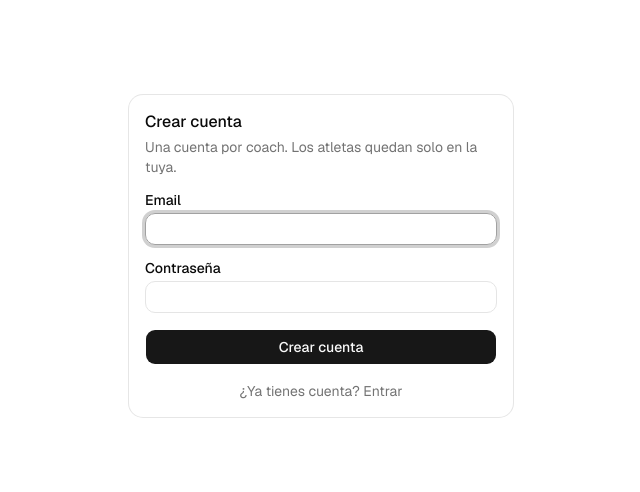
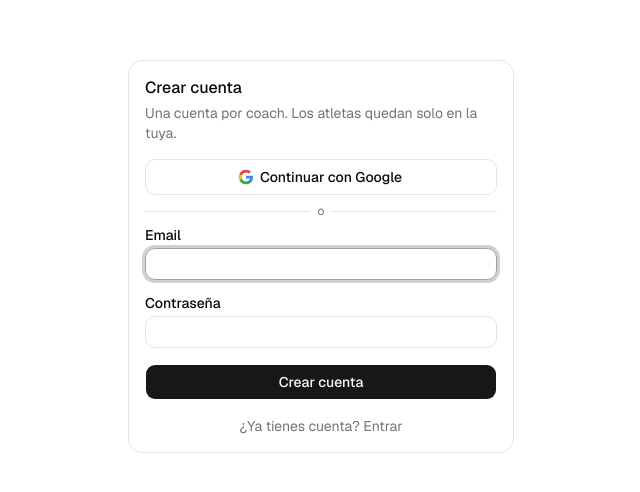
Before and after one commit to AlbaCasas/LiftOs, a Next.js app: page /sign-up in a window 1280 px wide. Shown: the part 144-636 px from the top of the page, without its empty margins (319-959 px from the left). Built offline with nearby package versions, Linux system fonts and the light colour scheme; no server answers.

Commit message:
feat(auth): sign in and sign up with Google

```diff
--- a/src/auth.ts
+++ b/src/auth.ts
@@ -1,5 +1,6 @@
 import NextAuth from "next-auth";
 import Credentials from "next-auth/providers/credentials";
+import Google from "next-auth/providers/google";
 
 import { verifyPassword } from "@/features/auth/infrastructure/password";
 import { coachRepository } from "@/features/auth/infrastructure/postgres-coaches";
@@ -9,6 +10,10 @@ export const { handlers, auth, signIn, signOut } = NextAuth({
   session: { strategy: "jwt" },
   pages: { signIn: "/sign-in" },
   providers: [
+    Google({
+      clientId: process.env.AUTH_GOOGLE_ID,
+      clientSecret: process.env.AUTH_GOOGLE_SECRET,
+    }),
     Credentials({
       credentials: {
         email: { type: "email" },
@@ -24,7 +29,7 @@ export const { handlers, auth, signIn, signOut } = NextAuth({
         if (!email || !password) return null;
 
         const user = await coachRepository.findByEmail(email);
-        if (!user) return null;
+        if (!user?.passwordHash) return null;
 
         const ok = await verifyPassword(password, user.passwordHash);
         if (!ok) return null;
@@ -34,7 +39,19 @@ export const { handlers, auth, signIn, signOut } = NextAuth({
     }),
   ],
   callbacks: {
-    jwt({ token, user }) {
+    signIn({ account, user }) {
+      if (account?.provider === "google") return Boolean(user.email);
+      return true;
+    },
+    async jwt({ token, user, account }) {
+      if (account?.provider === "google") {
+        const email =
+          typeof user.email === "string" ? user.email.toLowerCase().trim() : "";
+        if (!email) return token;
+        const coach = await coachRepository.findOrCreateByEmail(email);
+        token.sub = coach.id;
+        return token;
+      }
       if (user?.id) token.sub = user.id;
       return token;
     },
--- a/src/features/auth/application/actions.ts
+++ b/src/features/auth/application/actions.ts
@@ -7,11 +7,9 @@ import { signIn, signOut } from "@/auth";
 import { hashPassword } from "../infrastructure/password";
 import { coachRepository } from "../infrastructure/postgres-coaches";
 
-const emailAndPassword = (credentials: FormData) => ({
-  email: String(credentials.get("email") ?? "")
-    .toLowerCase()
-    .trim(),
-  password: String(credentials.get("password") ?? ""),
+const credentialsFrom = (formData: FormData) => ({
+  email: String(formData.get("email")).toLowerCase().trim(),
+  password: String(formData.get("password")),
 });
 
 export const signInCoach = async (
@@ -19,7 +17,7 @@ export const signInCoach = async (
   signinData: FormData,
 ) => {
   const t = await getTranslations("Auth");
-  const { email, password } = emailAndPassword(signinData);
+  const { email, password } = credentialsFrom(signinData);
   if (!email || !password) return { message: t("invalid") };
 
   try {
@@ -39,7 +37,7 @@ export const signUpCoach = async (
   signupData: FormData,
 ) => {
   const t = await getTranslations("Auth");
-  const { email, password } = emailAndPassword(signupData);
+  const { email, password } = credentialsFrom(signupData);
   if (!email || !password) return { message: t("invalid") };
   if (password.length < 8) return { message: t("passwordHint") };
 
@@ -72,3 +70,7 @@ export const signUpCoach = async (
 export const signOutCoach = async () => {
   await signOut({ redirectTo: "/sign-in" });
 };
+
+export const signInWithGoogle = async () => {
+  await signIn("google", { redirectTo: "/athletes" });
+};
--- a/src/features/auth/infrastructure/postgres-coaches.ts
+++ b/src/features/auth/infrastructure/postgres-coaches.ts
@@ -12,4 +12,9 @@ export const coachRepository = {
     await db.insert(users).values(coach);
     return coach;
   },
+  async findOrCreateByEmail(email: string) {
+    const existing = await this.findByEmail(email);
+    if (existing) return existing;
+    return this.create({ id: crypto.randomUUID(), email });
+  },
 };
--- a/src/features/auth/infrastructure/schema.ts
+++ b/src/features/auth/infrastructure/schema.ts
@@ -3,5 +3,5 @@ import { pgTable, text } from "drizzle-orm/pg-core";
 export const users = pgTable("users", {
   id: text("id").primaryKey(),
   email: text("email").notNull().unique(),
-  passwordHash: text("password_hash").notNull(),
+  passwordHash: text("password_hash"),
 });
--- /dev/null
+++ b/src/features/auth/ui/continue-with-oauth.tsx
@@ -0,0 +1,51 @@
+"use client";
+
+import { useFormStatus } from "react-dom";
+import { useTranslations } from "next-intl";
+
+import { Button } from "@/components/ui/button";
+import { signInWithGoogle } from "../application/actions";
+
+const GoogleMark = () => (
+  <svg viewBox="0 0 24 24" aria-hidden="true" data-icon="inline-start">
+    <path
+      fill="#4285F4"
+      d="M22.56 12.25c0-.78-.07-1.53-.2-2.25H12v4.26h5.92c-.26 1.37-1.04 2.53-2.21 3.31v2.77h3.57c2.08-1.92 3.28-4.74 3.28-8.09z"
+    />
+    <path
+      fill="#34A853"
+      d="M12 23c2.97 0 5.46-.98 7.28-2.66l-3.57-2.77c-.98.66-2.23 1.06-3.71 1.06-2.86 0-5.29-1.93-6.16-4.53H2.18v2.84C3.99 20.53 7.7 23 12 23z"
+    />
+    <path
+      fill="#FBBC05"
+      d="M5.84 14.09c-.22-.66-.35-1.36-.35-2.09s.13-1.43.35-2.09V7.07H2.18C1.43 8.55 1 10.22 1 12s.43 3.45 1.18 4.93l2.85-2.22.81-.62z"
+    />
+    <path
+      fill="#EA4335"
+      d="M12 5.38c1.62 0 3.06.56 4.21 1.64l3.15-3.15C17.45 2.09 14.97 1 12 1 7.7 1 3.99 3.47 2.18 7.07l3.66 2.84c.87-2.6 3.3-4.53 6.16-4.53z"
+    />
+  </svg>
+);
+
+const Submit = () => {
+  const t = useTranslations("Auth");
+  const { pending } = useFormStatus();
+  return (
+    <Button
+      type="submit"
+      variant="outline"
+      size="lg"
+      className="w-full"
+      disabled={pending}
+    >
+      <GoogleMark />
+      {pending ? t("submitting") : t("continueWithGoogle")}
+    </Button>
+  );
+};
+
+export const ContinueWithOAuth = () => (
+  <form action={signInWithGoogle}>
+    <Submit />
+  </form>
+);
--- a/src/features/auth/ui/sign-in-form.tsx
+++ b/src/features/auth/ui/sign-in-form.tsx
@@ -15,7 +15,9 @@ import {
 import { FieldError } from "@/components/ui/field-error";
 import { Input } from "@/components/ui/input";
 import { Label } from "@/components/ui/label";
+import { Separator } from "@/components/ui/separator";
 import { signInCoach } from "../application/actions";
+import { ContinueWithOAuth } from "./continue-with-oauth";
 
 export const SignInForm = () => {
   const t = useTranslations("Auth");
@@ -28,7 +30,16 @@ export const SignInForm = () => {
           <CardTitle>{t("signInTitle")}</CardTitle>
           <CardDescription>{t("signInDescription")}</CardDescription>
         </CardHeader>
-        <CardContent>
+        <CardContent className="flex flex-col gap-4">
+          <ContinueWithOAuth />
+          <div className="relative">
+            <Separator />
+            <span className="absolute inset-0 flex items-center justify-center">
+              <span className="bg-card px-2 text-xs text-muted-foreground">
+                {t("or")}
+              </span>
+            </span>
+          </div>
           <form action={action} className="flex flex-col gap-4" noValidate>
             <div className="flex flex-col gap-1.5">
               <Label htmlFor="email">{t("email")}</Label>
--- a/src/features/auth/ui/sign-up-form.tsx
+++ b/src/features/auth/ui/sign-up-form.tsx
@@ -15,7 +15,9 @@ import {
 import { FieldError } from "@/components/ui/field-error";
 import { Input } from "@/components/ui/input";
 import { Label } from "@/components/ui/label";
+import { Separator } from "@/components/ui/separator";
 import { signUpCoach } from "../application/actions";
+import { ContinueWithOAuth } from "./continue-with-oauth";
 
 export const SignUpForm = () => {
   const t = useTranslations("Auth");
@@ -28,7 +30,16 @@ export const SignUpForm = () => {
           <CardTitle>{t("signUpTitle")}</CardTitle>
           <CardDescription>{t("signUpDescription")}</CardDescription>
         </CardHeader>
-        <CardContent>
+        <CardContent className="flex flex-col gap-4">
+          <ContinueWithOAuth />
+          <div className="relative">
+            <Separator />
+            <span className="absolute inset-0 flex items-center justify-center">
+              <span className="bg-card px-2 text-xs text-muted-foreground">
+                {t("or")}
+              </span>
+            </span>
+          </div>
           <form action={action} className="flex flex-col gap-4" noValidate>
             <div className="flex flex-col gap-1.5">
               <Label htmlFor="email">{t("email")}</Label>
--- a/src/messages/en.json
+++ b/src/messages/en.json
@@ -23,6 +23,8 @@
     "failed": "Could not continue. Try again.",
     "toSignUp": "No account? Create one",
     "toSignIn": "Already have an account? Sign in",
+    "or": "or",
+    "continueWithGoogle": "Continue with Google",
     "signUpTitle": "Create account",
     "signUpDescription": "One account per coach. Athletes stay on yours only.",
     "signOut": "Sign out"
--- a/src/messages/es.json
+++ b/src/messages/es.json
@@ -23,6 +23,8 @@
     "failed": "No se ha podido continuar. Inténtalo de nuevo.",
     "toSignUp": "¿No tienes cuenta? Crear una",
     "toSignIn": "¿Ya tienes cuenta? Entrar",
+    "or": "o",
+    "continueWithGoogle": "Continuar con Google",
     "signUpTitle": "Crear cuenta",
     "signUpDescription": "Una cuenta por coach. Los atletas quedan solo en la tuya.",
     "signOut": "Salir"
```
Also changed, not shown: 1 other file (tests, documents, lock files or other folders).
